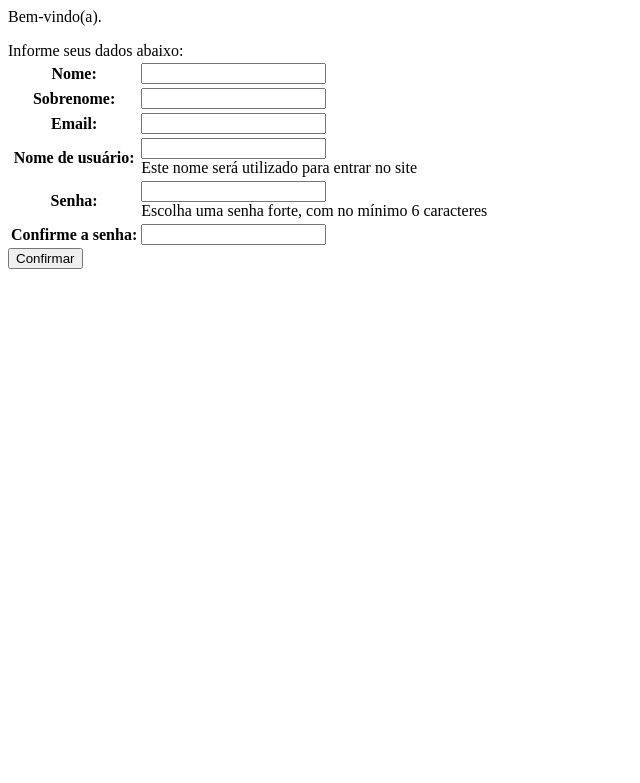
After one commit to caioaraujo/poc-ecommerce, a Django app: page /cadastro.html in a window 1280 px wide. The commit adds this page. Shown: the top 783 px of the page, without its empty margins (0-640 px from the left). Run offline with Django 3.2, Linux system fonts and the light colour scheme.

Commit message:
add cadastro form

```diff
--- a/login/forms.py
+++ b/login/forms.py
@@ -1,12 +1,12 @@
 from django import forms
-from django.contrib.auth import authenticate
+from django.contrib.auth import authenticate, get_user_model
 from django.core.exceptions import ValidationError
 
 
 class UserForm(forms.Form):
 
-    usuario = forms.CharField(label='Usuário', max_length=100)
-    senha = forms.CharField(label='Senha', max_length=100, widget=forms.PasswordInput())
+    usuario = forms.CharField(label='Usuário', max_length=150)
+    senha = forms.CharField(label='Senha', max_length=128, widget=forms.PasswordInput())
 
     def clean(self):
         cleaned_data = super().clean()
@@ -15,3 +15,22 @@ class UserForm(forms.Form):
             raise ValidationError('Usuário e/ou senha inválidos', code='user_not_found')
 
         self.user = user
+
+
+class CadastroForm(forms.Form):
+
+    nome = forms.CharField(label='Nome', max_length=150)
+    sobrenome = forms.CharField(label='Sobrenome', max_length=150, required=False)
+    email = forms.EmailField(label='Email')
+    usuario = forms.CharField(label='Nome de usuário', max_length=150,
+                              help_text='Este nome será utilizado para entrar no site')
+    senha = forms.CharField(label='Senha', max_length=128, widget=forms.PasswordInput(), min_length=6,
+                            help_text='Escolha uma senha forte, com no mínimo 6 caracteres')
+    senha2 = forms.CharField(label='Confirme a senha', max_length=128, widget=forms.PasswordInput())
+
+    def clean(self):
+        cleaned_data = super().clean()
+        UserModel = get_user_model()
+        email_count = UserModel.objects.filter(email=cleaned_data['email']).count()
+        if email_count:
+            raise ValidationError('Email já cadastrado', code='email_already_exists')
--- /dev/null
+++ b/login/templates/login/cadastro.html
@@ -0,0 +1,9 @@
+<p>Bem-vindo(a).</p>
+Informe seus dados abaixo:
+<form method="post">
+    {% csrf_token %}
+    <div id="id_cadastro">
+        <table>{{ form.as_table }}</table>
+        <input type="submit" value="Confirmar">
+    </div>
+</form>
--- a/login/urls.py
+++ b/login/urls.py
@@ -6,4 +6,5 @@ app_name = 'login'
 urlpatterns = [
     path('login.html', views.Login.as_view(), name='login_view'),
     path('logout', views.Logout.as_view(), name='logout'),
+    path('cadastro.html', views.Cadastro.as_view(), name='cadastro'),
 ]
--- a/login/views.py
+++ b/login/views.py
@@ -1,7 +1,7 @@
 from django.contrib.auth import logout, login
 from django.views.generic import RedirectView, FormView
 
-from .forms import UserForm
+from .forms import CadastroForm, UserForm
 
 
 class Login(FormView):
@@ -20,3 +20,9 @@ class Logout(RedirectView):
     def dispatch(self, request, *args, **kwargs):
         logout(request)
         return super().dispatch(request, *args, **kwargs)
+
+
+class Cadastro(FormView):
+    form_class = CadastroForm
+    template_name = 'login/cadastro.html'
+    success_url = '/'
--- a/produto/templates/produto/header.html
+++ b/produto/templates/produto/header.html
@@ -1,6 +1,6 @@
 {% if user.is_authenticated %}
     Olá, {{ user.username }}. Aproveite nossos itens.
 {% else %}
-    Seja bem-vindo(a). <a href="/cadastro/">Cadastre-se</a> ou <a href="/login.html">entre</a>
+    Seja bem-vindo(a). <a href="/cadastro.html">Cadastre-se</a> ou <a href="/login.html">entre</a>
     para aproveitar o melhor de nossa loja.
 {% endif %}
```
Also changed, not shown: login/templates/login/login.html (+0 -9 lines), login/tests.py (+24 -3 lines).
